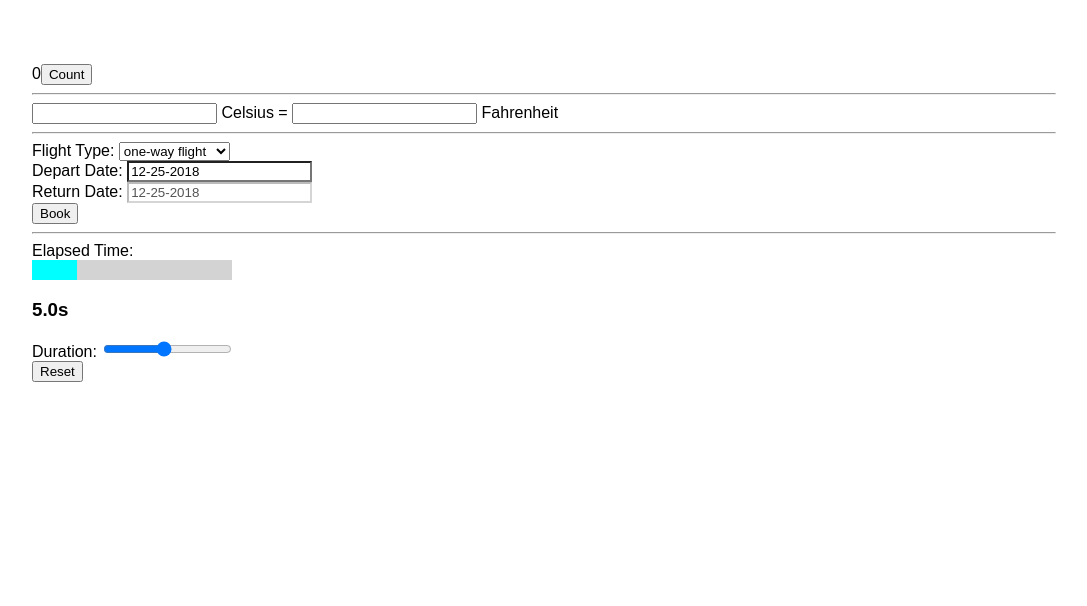
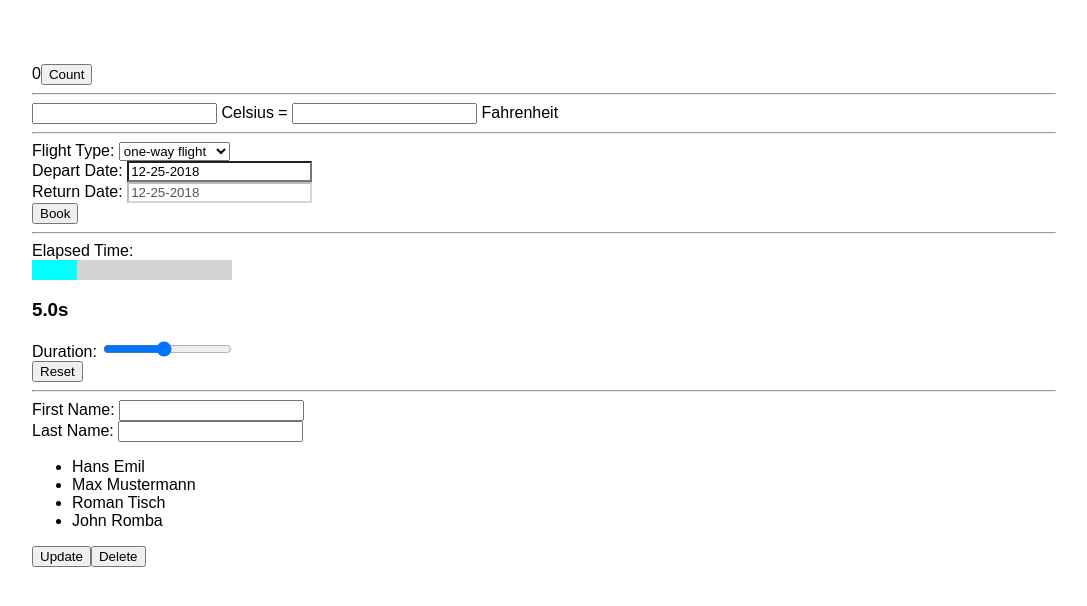
Before and after one commit to jmcmaster/React-7-Guis, a React (Create React App) app: page / in a window 1280 px wide. Shown: the top 606 px of the page, without its empty margins (96-1183 px from the left). Built offline with nearby package versions, Linux system fonts and the light colour scheme.

Commit message:
Created a Crud component and removed some debug console logs

```diff
--- a/src/App.js
+++ b/src/App.js
@@ -3,6 +3,7 @@ import Counter from './components/Counter';
 import TemperatureConverter from './components/TemperatureConverter';
 import FlightBooker from './components/FlightBooker';
 import Timer from './components/Timer';
+import Crud from './components/Crud';
 import './App.css';
 
 class App extends Component {
@@ -16,6 +17,8 @@ class App extends Component {
         <FlightBooker />
         <hr />
         <Timer />
+        <hr />
+        <Crud />
       </div>
     );
   }
--- /dev/null
+++ b/src/components/Crud.js
@@ -0,0 +1,74 @@
+import React, { Component } from 'react';
+
+class Crud extends Component {
+  constructor(props) {
+    super(props);
+    this.state = {
+      people: [
+        {
+          key: 0,
+          firstName: 'Hans',
+          lastName: 'Emil'
+        },
+        {
+          key: 1,
+          firstName: 'Max',
+          lastName: 'Mustermann'
+        },
+        {
+          key: 2,
+          firstName: 'Roman',
+          lastName: 'Tisch'
+        },
+        {
+          key: 3,
+          firstName: 'John',
+          lastName: 'Romba'
+        }
+      ],
+      selectedPerson: {}
+    }
+    this.handlePersonClick = this.handlePersonClick.bind(this)
+  }
+
+  handlePersonClick(e) {
+    const selectedPerson = this.state.people.filter((person) => person.key === parseInt(e.target.id, 10))
+    const index = this.state.people.indexOf(selectedPerson[0] || {});
+    this.setState({
+      selectedPerson: this.state.people[index] || {}
+    })
+  }
+
+  render() {
+    return (
+      <div>
+        <label>First Name: </label>
+        <input
+          type="text"
+          value={this.state.selectedPerson.firstName || ''}
+        />
+        <br />
+        <label>Last Name: </label>
+        <input
+          type="text"
+          value={this.state.selectedPerson.lastName || ''}
+        />
+        <ul>
+          {this.state.people.map(
+            (person) =>
+              <li
+                id={person.key}
+                key={person.key}
+                onClick={this.handlePersonClick}>
+                {person.firstName} {person.lastName}
+              </li>
+          )}
+        </ul>
+        <button>Update</button>
+        <button>Delete</button>
+      </div>
+    );
+  }
+}
+
+export default Crud;
--- a/src/components/Timer.js
+++ b/src/components/Timer.js
@@ -69,7 +69,6 @@ class Timer extends Component {
   render() {
     const { elapsedTime, duration } = this.state
     const progressBarWidth = Math.min((elapsedTime / duration) * 100, 100);
-    console.log(progressBarWidth)
 
     return (
       <div>
```
